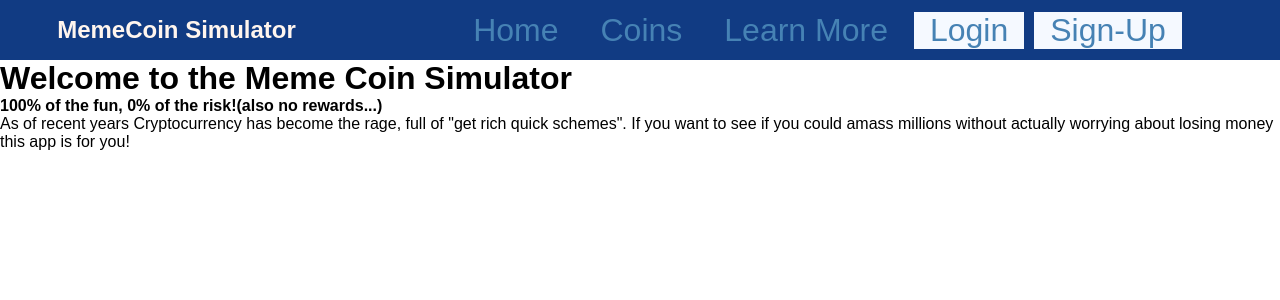
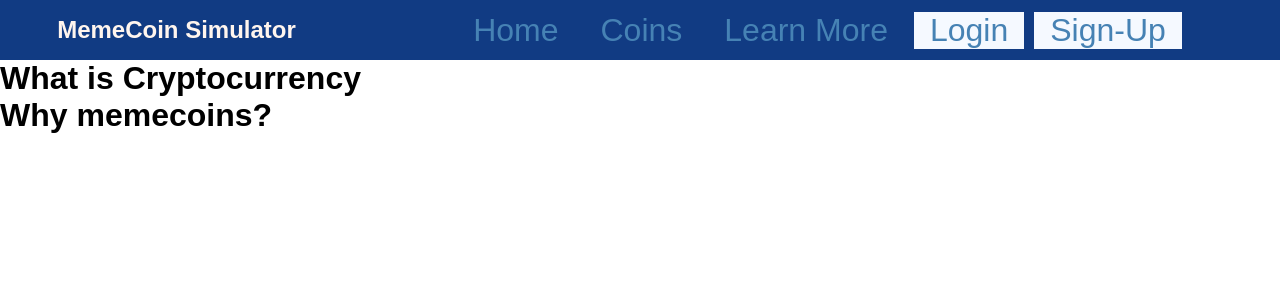
Before and after one commit to David-P-Molina/CryptoCurrency-trading-simulator, a React (Create React App) app: page /learn-more in a window 1280 px wide. Shown: the top 300 px of the page. Built offline with nearby package versions, Linux system fonts and the light colour scheme.

Commit message:
Change path to exact path for home and add key to iterator

```diff
--- a/src/App.js
+++ b/src/App.js
@@ -11,7 +11,7 @@ function App() {
       <Router>
         <Navbar />
         <Switch>
-          <Route path="/">
+          <Route exact path="/">
             <Home />
           </Route>
           {/* <Route path="/coins">
--- a/src/components/navbar/Navbar.js
+++ b/src/components/navbar/Navbar.js
@@ -13,6 +13,7 @@ class Navbar extends Component {
                         return (
                             <NavLink
                                 to={item.url}
+                                key={index}
                                 className={item.cName}
                             >
                                     {item.title}
```
